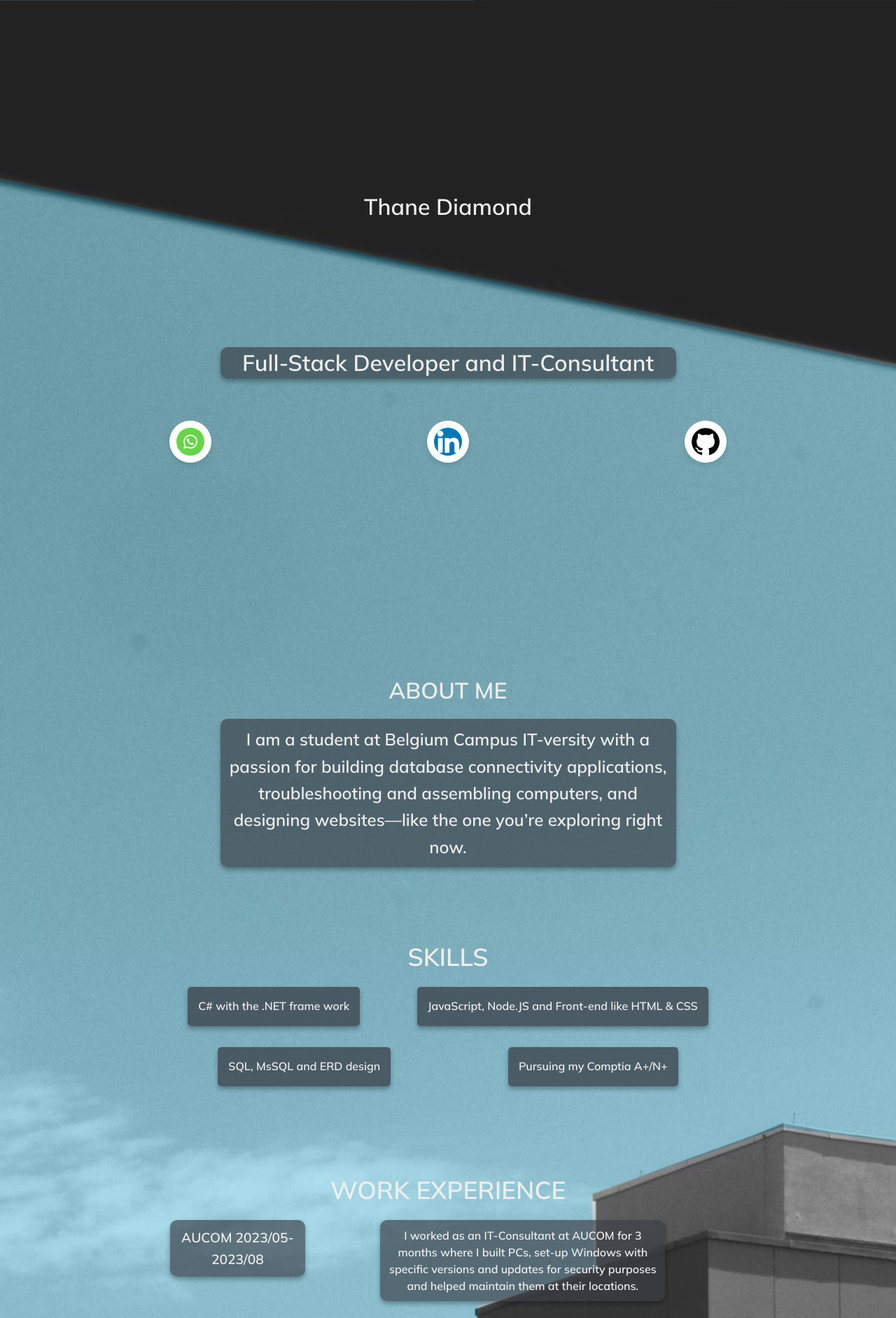
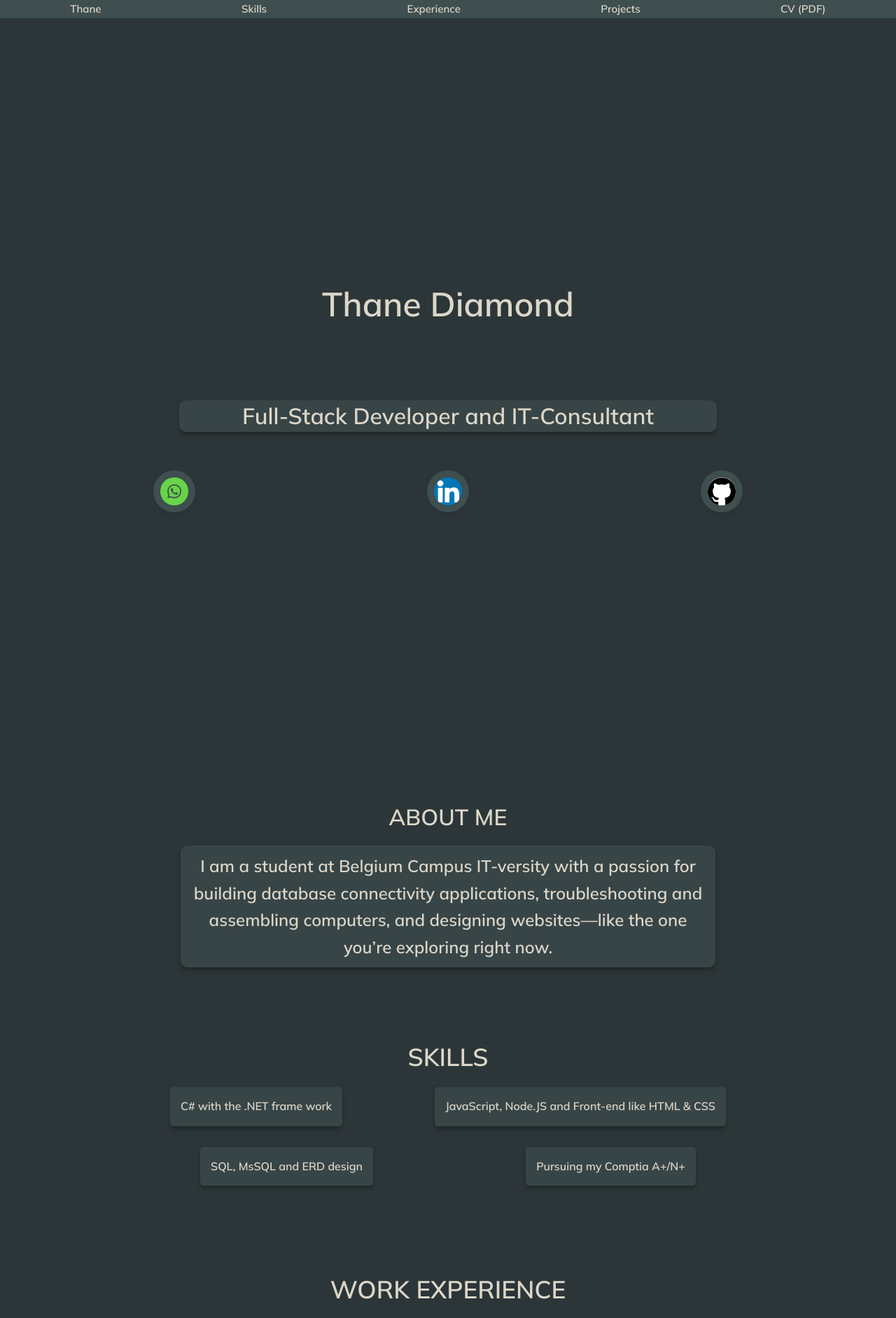
Before and after one commit to ThaneDiamond/ThaneDiamondWebsite, a plain HTML site: page index.html in a window 1280 px wide. Shown: the top 1883 px of the page at 70% size. Drawn offline with Linux system fonts and the light colour scheme.

Commit message:
Added SEO Improvements and Changes to General Design
Added a meta description, title and header. changed overall color palette and some layout changes

```diff
--- a/CSS/about.css
+++ b/CSS/about.css
@@ -2,10 +2,11 @@
   padding: 20px;
   text-align: center;
 
-  color: rgb(238, 238, 238);
   margin: 10px auto;
 
-  max-width: 90%;
+  max-width: 100%;
+
+
 }
 
 .headingTwo {
@@ -17,7 +18,7 @@
 .quickSummary {
   padding: 10px;
   border-radius: 10px;
-  background: rgba(57, 62, 70, 0.65);
+  background: rgba(63, 78, 79, 0.65);
   font-size: 1rem;
   line-height: 1.5;
   box-shadow: 0 4px 6px rgba(0, 0, 0, 0.3);
--- a/CSS/contacts.css
+++ b/CSS/contacts.css
@@ -3,6 +3,8 @@
 
     padding: 20px;
     max-width: 90%;
+
+    margin-bottom: 120px;
 
   }
 
@@ -10,7 +12,7 @@
     display: flex;
     justify-content: center;
     gap: 15px;
-    margin-top: 20px;
+    margin-top: 15px;
   }
 
   .contact {
@@ -19,7 +21,7 @@
     display: flex;
     align-items: center;
     justify-content: center;
-    background-color: #fff;
+    background-color: rgb(63, 78, 79);
     border-radius: 50%;
     box-shadow: 0 4px 6px rgba(0, 0, 0, 0.1);
   }
--- a/CSS/education.css
+++ b/CSS/education.css
@@ -1,7 +1,7 @@
 .educationSection {
   padding: 20px;
   text-align: center;
-  color: rgb(238, 238, 238);
+
   margin: 20px auto;
   max-width: 90%;
 }
@@ -23,7 +23,7 @@
   font-size: 1.2rem;
   font-weight: bold;
   margin-bottom: 5px;
-  background: rgba(57, 62, 70, 0.65);
+  background: rgba(63, 78, 79, 0.65);
   border-radius: 10px;
   box-shadow: 0 4px 6px rgba(0, 0, 0, 0.3);
 }
@@ -33,7 +33,7 @@
   line-height: 1.5;
   margin: 0;
   padding-left: 10px;
-  background: rgba(57, 62, 70, 0.65);
+  background: rgba(63, 78, 79, 0.65);
   border-radius: 10px;
   box-shadow: 0 4px 6px rgba(0, 0, 0, 0.3);
 
--- a/CSS/header.css
+++ b/CSS/header.css
@@ -1,37 +1,28 @@
 header {
-    position: sticky;
-    top: 0;
-    background-color: rgb(238, 238, 238);
-    padding: 10px 20px;
-    box-shadow: 0 2px 4px rgba(0, 0, 0, 0.1);
-    z-index: 10;
-    margin-left: -12%;
-    margin-right: -12%;
-    border-radius: 8px;
-  }
-  @media (max-width: 600px) {
-    header{
-        font-size: x-small;
-    }
+  z-index:1337;
+  position: sticky;
+  top: 0;
+
+
+  width: 100%;
 }
-
-  header nav ul {
-    display: flex;
-    justify-content: flex-end;
-    list-style: none;
+nav {
+    background-color: rgb(63, 78, 79);
   }
 
-  header nav ul li {
-    margin: 0 10px;
+  nav ul {
+    list-style-type: none;
+
+    display: flex;
+    justify-content: center;
   }
 
-  header nav ul li a {
+
+  nav ul li a {
     text-decoration: none;
-    color: rgb(34, 40, 49);
+    color: rgb(220, 215, 201);
+    font-size: 15px;
     font-weight: bold;
-    transition: color 0.3s ease;
+
+    transition: background-color 0.3s ease, color 0.3s ease;
   }
-
-  header nav ul li a:hover {
-    color: #007acc;
-  }
--- a/CSS/landingPage.css
+++ b/CSS/landingPage.css
@@ -1,20 +1,26 @@
 .landingPageSection{
   text-align: center;
 
-  padding: 20px;
-  max-width: 90%;
+  padding: 20px 0px 20px 0px;
+  max-width: 100%;
+
+}
+.landingPage {
+  max-width: 100%;
+}
+
+.landingPageSection h1{
+  margin-top: 100px;
+  font-size: 3rem;
+  padding: 10px 20px;
 
 
 }
-.landingPageSection h1{
-  font-size: 2rem;
-  margin-bottom: 75px;
-
-}
 .landingPageSection h2{
+  max-width: 80%;
   font-size: 1.2rem;
-  margin-bottom: 20px;
-  background: rgba(57, 62, 70, 0.65);
+  margin-bottom: 15px;
+  background: rgba(63, 78, 79, 0.65);
   border-radius: 10px;
   box-sizing: border-box;
   box-shadow: 0 4px 6px rgba(0, 0, 0, 0.3);
--- a/CSS/projects.css
+++ b/CSS/projects.css
@@ -2,7 +2,7 @@
 .projectsSection {
   padding: 20px;
  text-align: center;
-  color: rgb(238, 238, 238);
+
   margin: 20px auto;
 
   max-width: 90%;
@@ -25,7 +25,7 @@
   font-weight: bold;
   margin-bottom: 5px;
   border-radius: 10px;
-  background: rgba(57, 62, 70, 0.65);
+  background: rgba(63, 78, 79, 0.65);
   box-shadow: 0 4px 6px rgba(0, 0, 0, 0.3);
 }
 
@@ -35,6 +35,6 @@
   margin: 0;
   padding-left: 10px;
   border-radius: 10px;
-  background: rgba(57, 62, 70, 0.65);
+  background: rgba(63, 78, 79, 0.65);
   box-shadow: 0 4px 6px rgba(0, 0, 0, 0.3);
 }
--- a/CSS/skills.css
+++ b/CSS/skills.css
@@ -1,7 +1,7 @@
 .skillsSection {
     padding: 20px;
     text-align: center;
-    color: rgb(238, 238, 238);
+
     margin: 20px auto;
     max-width: 90%;
   }
@@ -20,7 +20,7 @@
   }
 
   .skill {
-    background: rgba(57, 62, 70, 0.75);
+    background: rgba(63, 78, 79, 0.65);
     padding: 15px;
     border-radius: 5px;
     box-shadow: 0 4px 6px rgba(0, 0, 0, 0.3);
--- a/CSS/style.css
+++ b/CSS/style.css
@@ -1,20 +1,25 @@
 * {
     margin: 0 auto;
     padding: 0;
-    box-sizing: border-box;
+
   }
 
   body {
+    overflow-x: hidden;
     font-family: 'Mulish', 'Arial', 'Helvetica Neue', sans-serif;
     line-height: 1.6;
-    color: rgb(238, 238, 238);
+    color: rgb(60, 61, 55);
     font-weight: bold;
 
-    background-color: rgb(238, 238, 238);
-    padding: 0 15px;
+
+    background: rgb(44, 54, 57);
+    color: rgb(220, 215, 201);
+    background-size: cover;
+
 
     z-index: 0;
-    background-image: url(/WebsiteSources/Images/blueBlackBackground.avif);
+
+
     background-size: cover;
     background-position: center;
 
--- a/CSS/workExperience.css
+++ b/CSS/workExperience.css
@@ -2,7 +2,7 @@
   text-align: center;
   padding: 20px;
 
-  color: rgb(238, 238, 238);
+
   margin: 20px auto;
 
   max-width: 90%;
@@ -12,6 +12,7 @@
   font-size: 1.8rem;
   margin-bottom: 15px;
   text-transform: uppercase;
+
 }
 
 .workContainer {
@@ -23,7 +24,7 @@
 .titleContainer h3 {
   padding: 10px;
   border-radius: 10px;
-  background: rgba(57, 62, 70, 0.65);
+  background: rgba(63, 78, 79, 0.65);
   font-size: 1.2rem;
   font-weight: bold;
   margin-bottom: 5px;
@@ -32,7 +33,7 @@
 
 .summaryContainer p {
   border-radius: 10px;
-  background: rgba(57, 62, 70, 0.65);
+  background: rgba(63, 78, 79, 0.65);
   font-size: 1rem;
   line-height: 1.5;
   margin: 0;
--- a/Elements/header.html
+++ b/Elements/header.html
@@ -1,9 +1,13 @@
+<header>
   <nav>
       <ul>
-      <li><a href="#about">About</a></li>
+        <li><a href="#landingPage">Thane</a></li>
         <li><a href="#skills">Skills</a></li>
-      <li><a href="#workExperience">Work Experience</a></li>
-      <li><a href="#education">Education</a></li>
+        <li><a href="#workExperience">Experience</a></li>
         <li><a href="#projects">Projects</a></li>
+        <li><a href='/WebsiteSources/PDFs/ThaneDiamond CV.pdf' target="_blank">CV (PDF)</a></li>
+
       </ul>
+
     </nav>
+</header>
--- a/JavaScript/sectionCaller.js
+++ b/JavaScript/sectionCaller.js
@@ -41,6 +41,12 @@ fetch('/Elements/projects.html')
     document.getElementById('projects').innerHTML = data;
 });
 
+fetch('/Elements/header.html')
+.then(Response => Response.text())
+.then(data => {
+    document.getElementById('header').innerHTML = data;
+});
+
 
 
 
--- a/index.html
+++ b/index.html
@@ -1,6 +1,7 @@
 <!DOCTYPE html>
 <html lang="en">
 <head>
+    <link rel="stylesheet" href="/CSS/style.css">
     <link rel="stylesheet" href="/CSS/contacts.css">
     <link rel="stylesheet" href="/CSS/projects.css">
     <link rel="stylesheet" href="/CSS/education.css">
@@ -9,15 +10,19 @@
     <link rel="stylesheet" href="/CSS/landingPage.css">
     <link rel="stylesheet" href="/CSS/about.css">
     <link rel="stylesheet" href="/CSS/header.css">
-    <link rel="stylesheet" href="/CSS/style.css">
     <link rel="stylesheet" href="/CSS/mediaQueries.css">
     <meta charset="UTF-8">
     <link href="https://fonts.googleapis.com/css2?family=Mulish:wght@300;400;500;600&display=swap" rel="stylesheet">
     <meta name="viewport" content="width=device-width, initial-scale=1.0">
-    <title>Document</title>
+    <meta name="description" content="Thane Diamond's portfolio showcasing expertise as an IT consultant, C# developer, and SQL ERD development. Explore skills, projects, and work experience in web development and IT.">
+    <title>Thane Diamond – Developer Portfolio</title>
 </head>
 
 <body>
+    <header>
+        <div id="header"></div>
+    </header>
+
     <section class="landingPageSection"><div id="landingPage"></div></section>
      <section class="contactsSection"><div id="contacts"></div></section>
     <section class="contactsStickySection"><div id="contactsSticky"></div></section>
```
Also changed, not shown: WebsiteSources/Images/blackAndWhiteBridgeBackground.avif (deleted), WebsiteSources/Images/blueBlackBackground.avif (deleted), 1 other file. Lines whose indentation alone changed are shown as unchanged.
